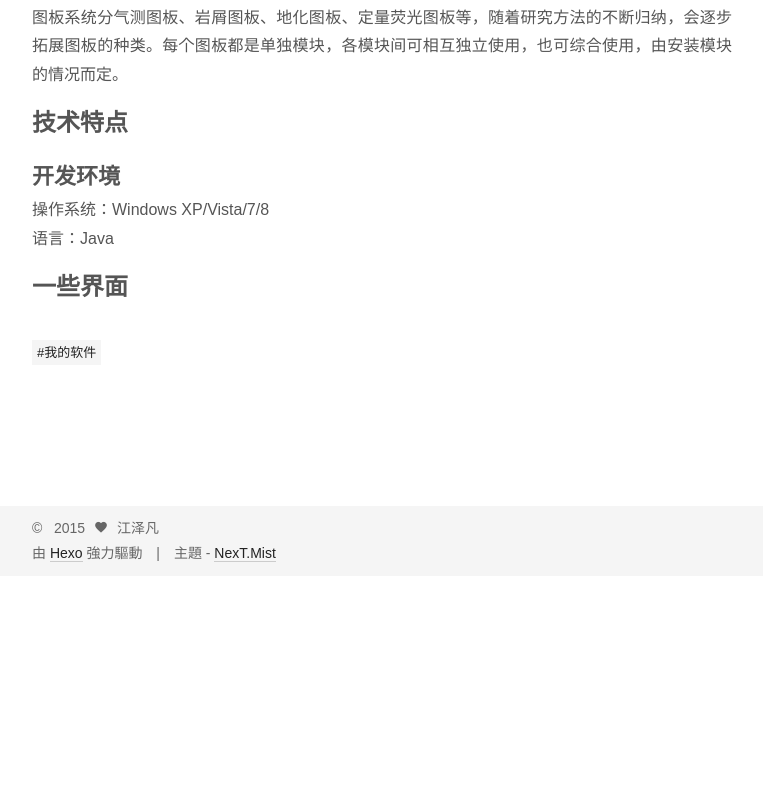
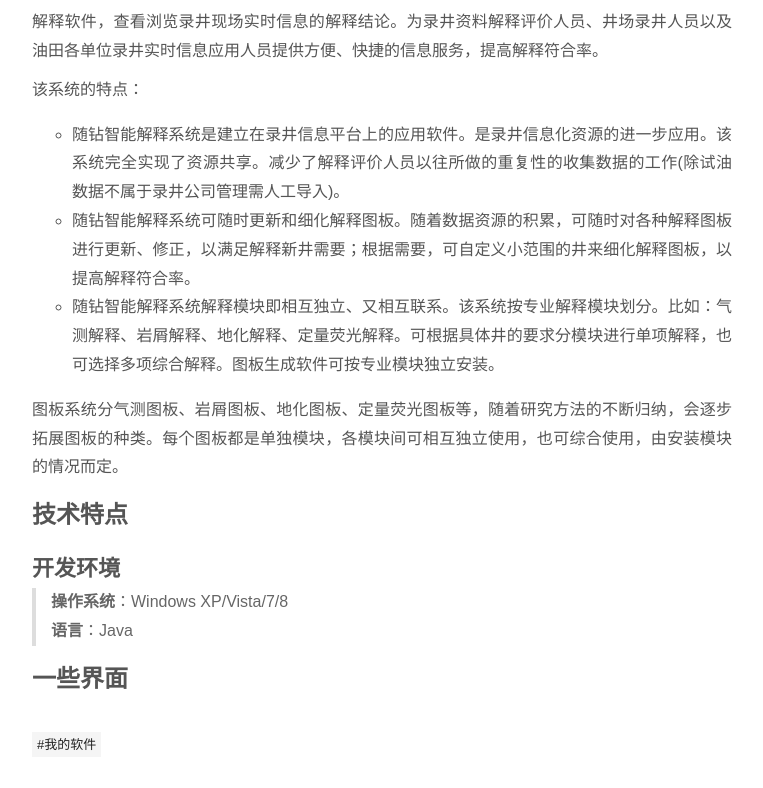
Before and after one commit to jzefan/jzefan.github.io, a plain HTML site: page 2015/06/21/录井资料综合解释评价系统/index.html in a window 1280 px wide. Shown: the part 1172-1960 px from the top of the page, without its empty margins (258-1021 px from the left). Before the commit the page ends 1748 px from the top, so only its background shows below. Drawn offline with Linux system fonts and the light colour scheme.

Commit message:
Site updated: 2015-06-29 21:23:03

```diff
--- a/2015/06/21/录井资料综合解释评价系统/index.html
+++ b/2015/06/21/录井资料综合解释评价系统/index.html
@@ -165,7 +165,7 @@
 
 
 
-        <p><img src="/img/dg_login.png" alt="Alt text"></p>
+        <p><img src="/images/dg_login.png" alt="Alt text"></p>
 <h1 id="介绍">介绍</h1><p>这是一个为天津大港油田-渤海钻探有限公司第一录井分公司做的一个软件系统。传统上，解释人员精选出一些井数据，依据自我经验创建标准图板，然后使用这个图标在某个地区对当前开采的井进行解释分析；整个过程包括帅选特征井，去除无关数据，打印图板，使用图板和新井数据进行对比，根据解释人员经验得出解释结果。这个过程的主要问题和缺点是：</p>
 <ol>
 <li>数据分散；每个解释人员使用Excel文件保存自己的图板数据</li>
@@ -181,7 +181,9 @@
 <li>随钻智能解释系统解释模块即相互独立、又相互联系。该系统按专业解释模块划分。比如：气测解释、岩屑解释、地化解释、定量荧光解释。可根据具体井的要求分模块进行单项解释，也可选择多项综合解释。图板生成软件可按专业模块独立安装。</li>
 </ul>
 <p>图板系统分气测图板、岩屑图板、地化图板、定量荧光图板等，随着研究方法的不断归纳，会逐步拓展图板的种类。每个图板都是单独模块，各模块间可相互独立使用，也可综合使用，由安装模块的情况而定。</p>
-<h1 id="技术特点">技术特点</h1><h2 id="开发环境">开发环境</h2><p>  操作系统：Windows XP/Vista/7/8<br>  语言：Java</p>
+<h1 id="技术特点">技术特点</h1><h2 id="开发环境">开发环境</h2><blockquote>
+<p><strong>操作系统</strong>：Windows XP/Vista/7/8<br><strong>语言</strong>：Java</p>
+</blockquote>
 <h1 id="一些界面">一些界面</h1>
 
     </div>
```
Also changed, not shown: index.html (+4 -2 lines), images/dg_login.png (added).
